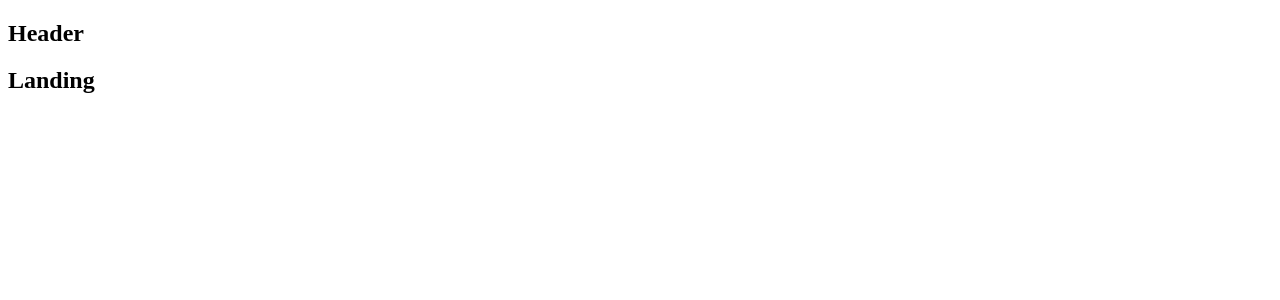
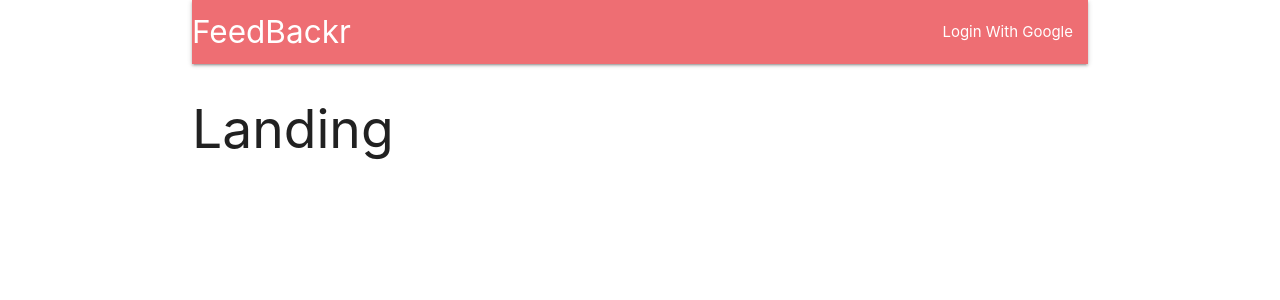
Before and after one commit to akexinad/feedbackr, a React (Create React App) app in the folder client/: page / in a window 1280 px wide. Shown: the top 300 px of the page. Built offline with nearby package versions, Linux system fonts and the light colour scheme.

Commit message:
basic styling with materialize

```diff
--- a/client/src/components/App.js
+++ b/client/src/components/App.js
@@ -10,7 +10,7 @@
 export default class App extends Component {
   render() {
     return(
-      <div>
+      <div className="container">
         <BrowserRouter>
           <div>
             <Header />
--- a/client/src/components/Header.js
+++ b/client/src/components/Header.js
@@ -3,11 +3,33 @@
 class Header extends Component {
   render() {
     return(
-      <div>
-        <h2>Header</h2>
-      </div>
+      <nav>
+        <div className="nav-wrapper">
+          <a
+            className="left brand-logo"
+          >
+            FeedBackr
+          </a>
+          <ul className="right">
+            <li>
+              <a>Login With Google</a>
+            </li>
+          </ul>
+        </div>
+      </nav>
     )
   }
 }
 
 export default Header;
+
+// <nav>
+//   <div class="nav-wrapper">
+//     <a href="#" class="brand-logo">Logo</a>
+//     <ul id="nav-mobile" class="right hide-on-med-and-down">
+//       <li><a href="sass.html">Sass</a></li>
+//       <li><a href="badges.html">Components</a></li>
+//       <li><a href="collapsible.html">JavaScript</a></li>
+//     </ul>
+//   </div>
+// </nav>
--- a/client/src/index.js
+++ b/client/src/index.js
@@ -1,3 +1,4 @@
+import 'materialize-css/dist/css/materialize.min.css';
 import React from 'react';
 import ReactDOM from 'react-dom';
 import { Provider } from 'react-redux';
```
